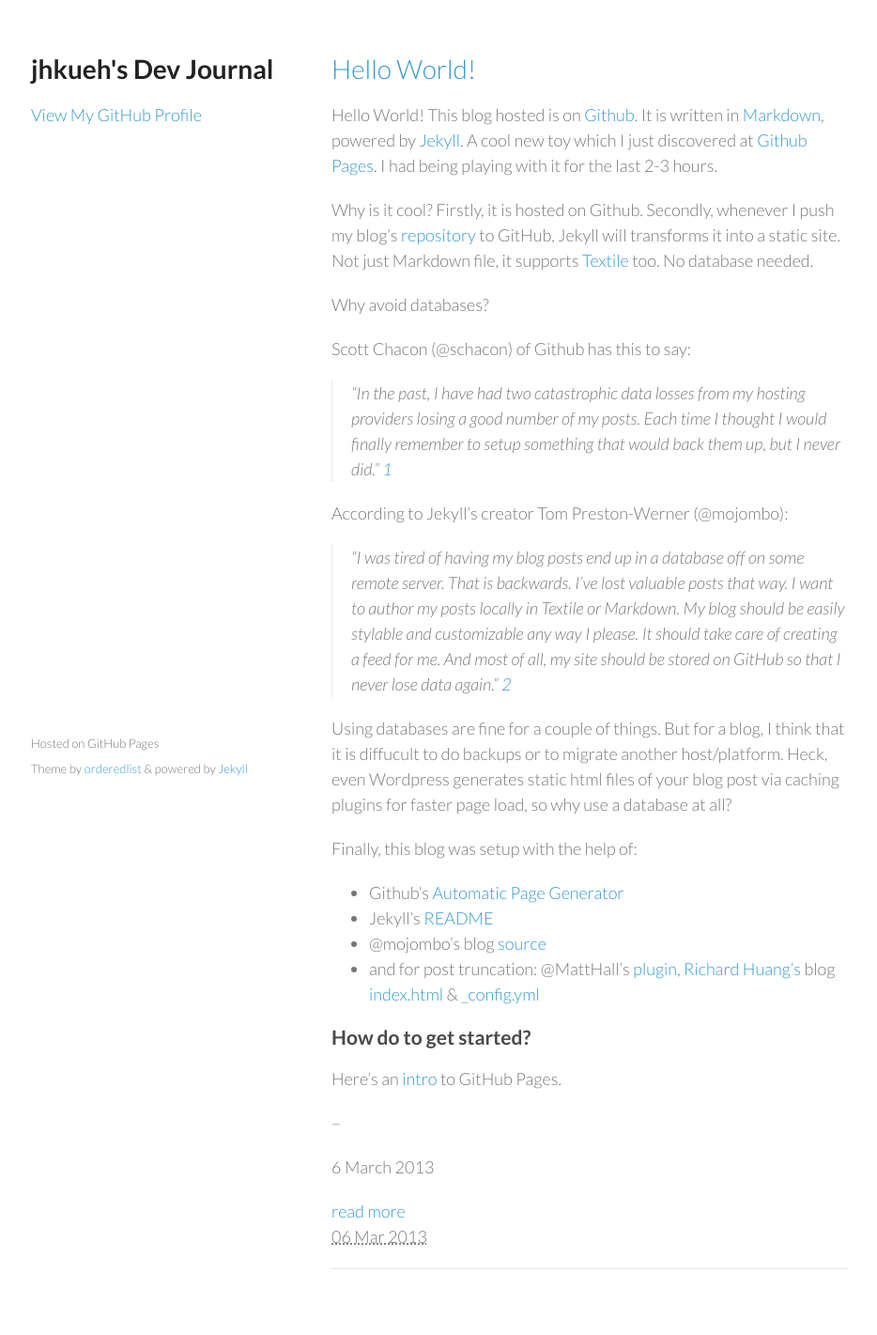
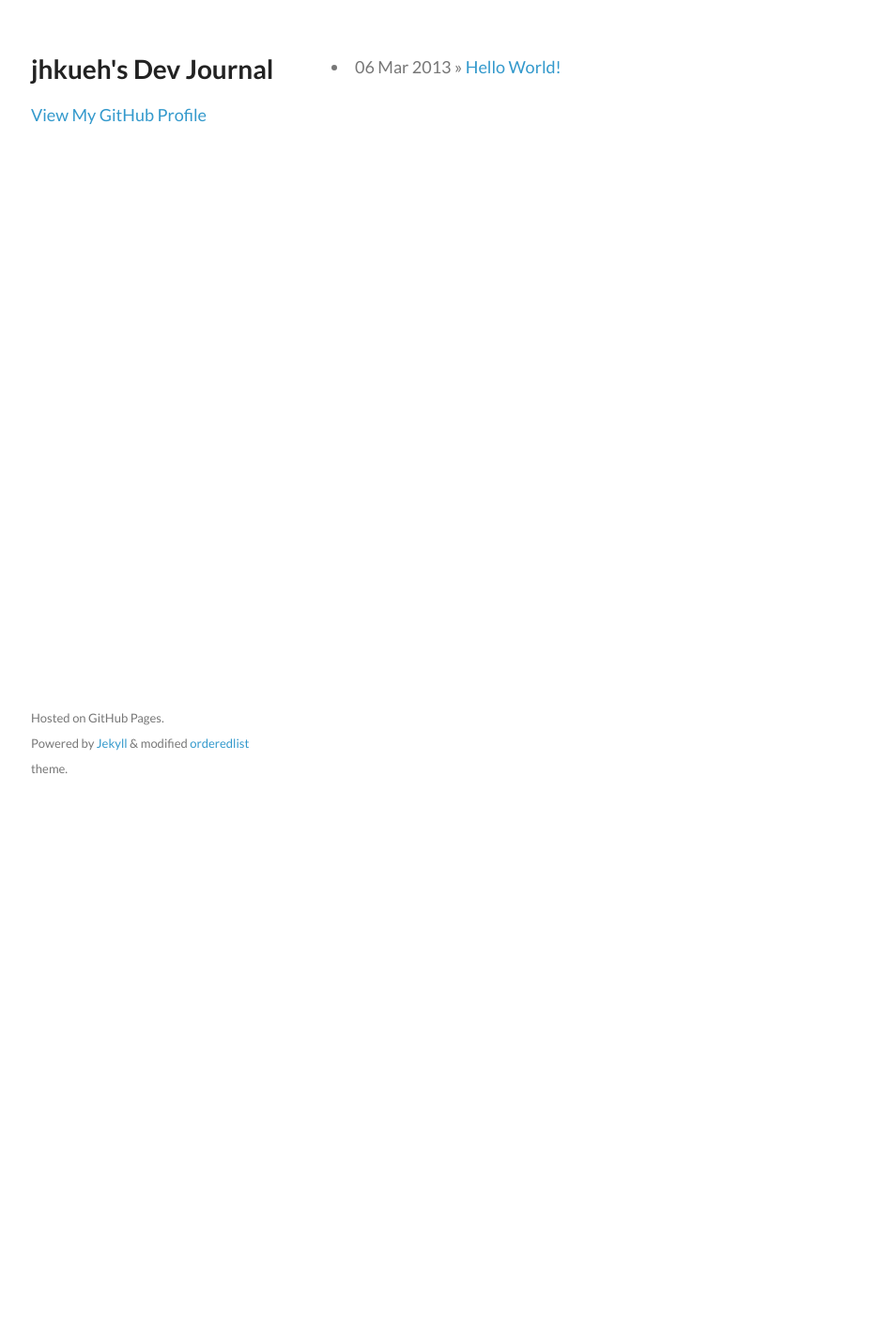
Before and after one commit to jhkueh/jhkueh.github.com, a Jekyll site: the page built from index.html, in a window 1280 px wide. Shown: the whole page at 94% size, without its empty margins (172-1106 px from the left). Built offline with Jekyll 4.4.1, drawn with Linux system fonts in a browser that asks for light colours; Markdown is read by kramdown in place of the engine named in the settings; the list of posts is cut into pages by our own code; after the commit the page ends 900 px from its top, so only the background shows below that.

Commit message:
removed truncatehtml in index.html

```diff
--- a/_layouts/default.html
+++ b/_layouts/default.html
@@ -20,8 +20,8 @@
       </header>
 	  {{ content }}
       <footer>
-        <p><small>Hosted on GitHub Pages</br>
-		Theme by <a href="https://github.com/orderedlist">orderedlist</a> &amp; powered by <a href="https://github.com/mojombo/jekyll">Jekyll</a></small></p>
+        <p><small>Hosted on GitHub Pages.</br>
+		Powered by <a href="https://github.com/mojombo/jekyll">Jekyll</a> &amp; modified <a href="https://github.com/orderedlist">orderedlist</a> theme.</small></p>
       </footer>
     </div>
     <script src="javascripts/scale.fix.js"></script>
--- a/_posts/2013-03-06-hello-world.md
+++ b/_posts/2013-03-06-hello-world.md
@@ -2,6 +2,8 @@
 layout: post
 title: Hello World!
 ---
+
+{{ page.title }}
 
 Hello World! This blog hosted is on [Github](https://github.com/). It is written in [Markdown](http://daringfireball.net/projects/markdown/), powered by [Jekyll](http://github.com/mojombo/jekyll). A cool new toy which I just discovered at [Github Pages](http://pages.github.com/). I had being playing with it for the last 2-3 hours.
 
@@ -9,12 +11,12 @@
 
 Why avoid databases?
 
-Scott Chacon (@schacon) of Github has this to say:
->"In the past, I have had two catastrophic data losses from my hosting providers losing a good number of my posts. Each time I thought I would finally remember to setup something that would back them up, but I never did." [1]
+Scott Chacon ([@schacon](https://github.com/schacon)) of Github has this to say:
+>In the past, I have had two catastrophic data losses from my hosting providers losing a good number of my posts. Each time I thought I would finally remember to setup something that would back them up, but I never did. [1]
 
 
-According to Jekyll's creator Tom Preston-Werner (@mojombo):
->"I was tired of having my blog posts end up in a database off on some remote server. That is backwards. I’ve lost valuable posts that way. I want to author my posts locally in Textile or Markdown. My blog should be easily stylable and customizable any way I please. It should take care of creating a feed for me. And most of all, my site should be stored on GitHub so that I never lose data again." [2]
+According to Jekyll's creator Tom Preston-Werner ([@mojombo](https://github.com/mojombo)):
+>I was tired of having my blog posts end up in a database off on some remote server. That is backwards. I’ve lost valuable posts that way. I want to author my posts locally in Textile or Markdown. My blog should be easily stylable and customizable any way I please. It should take care of creating a feed for me. And most of all, my site should be stored on GitHub so that I never lose data again. [2]
 
 Using databases are fine for a couple of things. But for a blog, I think that it is diffucult to do backups or to migrate another host/platform. Heck, even Wordpress generates static html files of your blog post via caching plugins for faster page load, so why use a database at all?
 
--- a/index.html
+++ b/index.html
@@ -4,23 +4,7 @@
 ---
     <section>
 		{% for post in paginator.posts %}
-		<div class="full">
-			<h1 class="entry-title">
-				<a href="{{ post.url }}" title="{{ post.title }}" rel="bookmark">{{ post.title }}</a>
-			</h1>
-			<div class="entry-content full-content">
-				{{ post.content | truncatehtml: 500 }}
-				<a href="{{ post.url }}" class="read_more">read more</a>
-				<div class="clear"></div>
-			</div>
-			<p class="by-line">
-				<span class="date full-date">
-					<abbr class="published" title="{{ post.date }}">{{ post.date | date_to_string }}</abbr>
-				</span>
-			</p>
-			<div class="clear"></div>
-		</div>
-		<div class="rule"><hr/></div>
+		<li><span>{{ post.date | date_to_string }}</span> &raquo; <a href="{{ post.url }}">{{ post.title }}</a></li>
 		{% endfor %}
 		<div class="pagination">
 			<span class="previous">
--- a/stylesheets/styles.css
+++ b/stylesheets/styles.css
@@ -1,9 +1,9 @@
-@import url(https://fonts.googleapis.com/css?family=Lato:300italic,700italic,300,700);
+@import url(https://fonts.googleapis.com/css?family=Lato:400italic,700italic,400,700);
 body {
   padding:50px;
   font:18px/1.5 Lato, "Helvetica Neue", Helvetica, Arial, sans-serif;
   color:#777;
-  font-weight:300;
+  font-weight:400;
 }
 h1, h2, h3, h4, h5, h6 {
   color:#222;
```
Also changed, not shown: other parts of _posts/2013-03-06-hello-world.md (+2 -0 lines).
